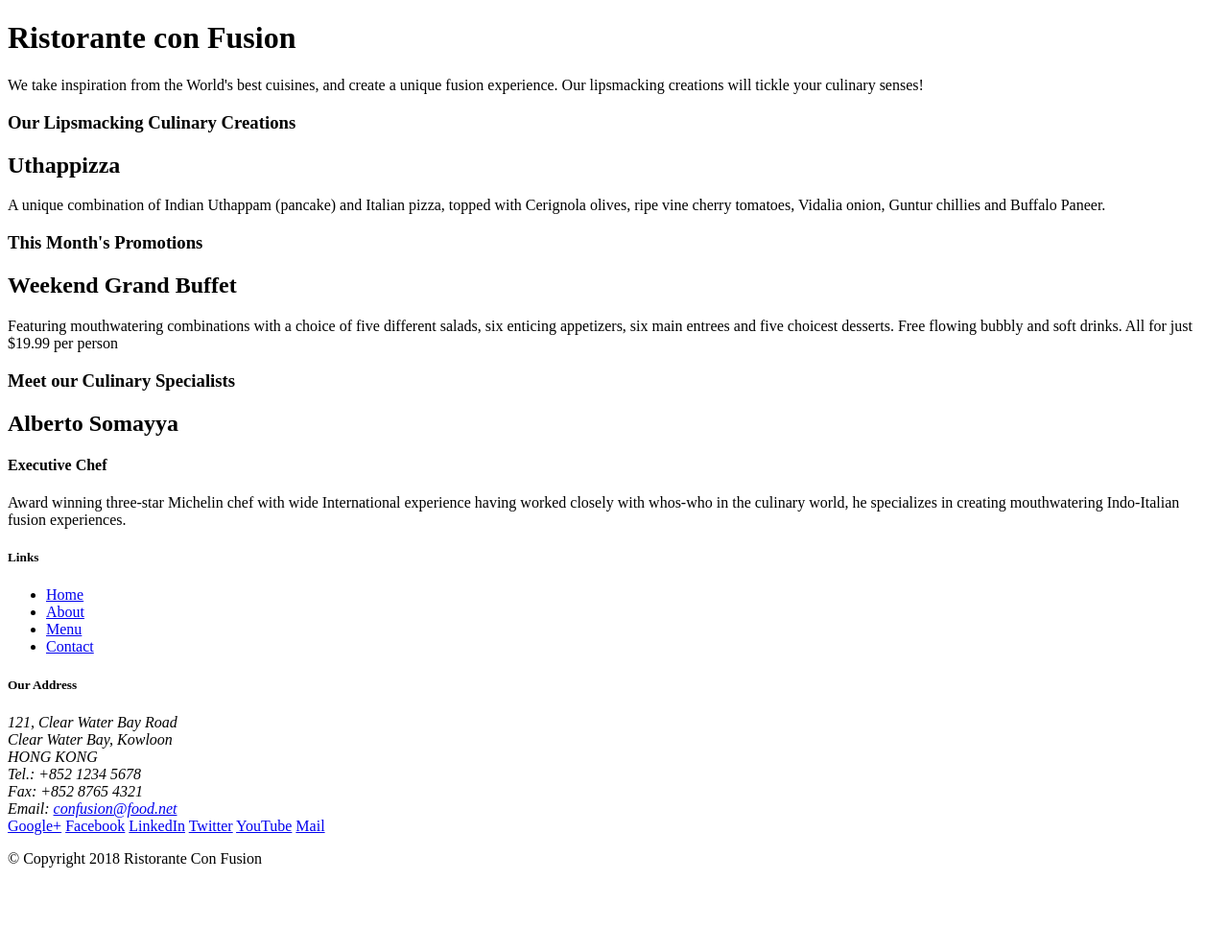
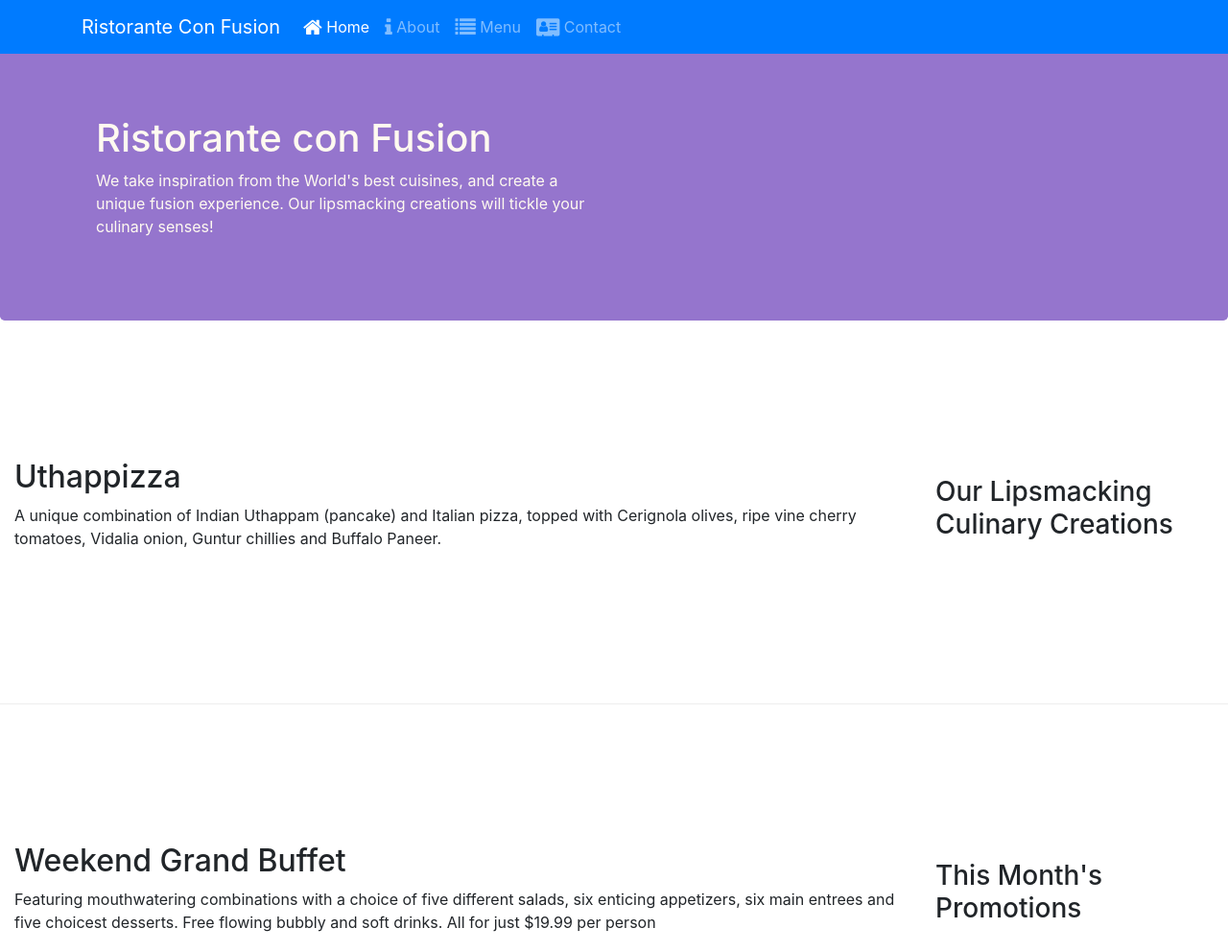
Before and after one commit to letrinh15042002/FER, a website: page index.html in a window 1280 px wide. Shown: the top 992 px of the page at 96% size. Before the commit the page ends 920 px from the top, so only its background shows below. Drawn offline with nearby package versions, Linux system fonts and the light colour scheme.

Commit message:
icon Fonts

```diff
--- a/index.html
+++ b/index.html
@@ -3,51 +3,91 @@
 <head>
     <meta charset="UTF-8">
     <meta http-equiv="X-UA-Compatible" content="IE=edge">
-    <meta name="viewport" content="width=device-width, initial-scale=1.0">
-    <title>Document</title>
+    <meta name="viewport" content="width=device-width, initial-scale=1, shrink-to-fit=no">
+    <link rel="stylesheet" href="node_modules/bootstrap/dist/css/bootstrap.min.css">
+    <script src="node_modules/jquery/dist/jquery.slim.min.js"></script>
+    <script src="node_modules/popper.js/dist/umd/popper.min.js"></script>
+    <script src="node_modules/bootstrap/dist/js/bootstrap.min.js"></script>
+    <link rel="stylesheet" href="node_modules/font-awesome/css/font-awesome.min.css">
+    <link rel="stylesheet" href="node_modules/bootstrap-social/bootstrap-social.css">
+    <link rel="stylesheet" href="./style.css">
+
+
+
+        <title>Ristorante Con Fusion</title>
+        <style>
+
+
+
+
+        </style>
     </head>
+
     <body>
+      <nav class="navbar navbar-dark navbar-expand-sm bg-primary fixed-top">
 
-    <header>
-        <div>
-            <div>
-                <div>
+        <div class="container">
+          <button class="navbar-toggler" type="button" data-toggle="collapse" data-target="#Navbar">
+            <span class="navbar-toggler-icon"></span>
+        </button>
+           <a class="navbar-brand" href="#">Ristorante Con Fusion</a>
+              <div class="collapse navbar-collapse" id="Navbar">
+                <ul class="navbar-nav mr-auto">
+                    <li class="nav-item active"><a class="nav-link" href="#"><span class="fa fa-home fa-lg"></span> Home</a></li>
+                    <li class="nav-item"><a class="nav-link" href="./aboutus.html"><span class="fa fa-info fa-lg"></span> About</a></li>
+                    <li class="nav-item"><a class="nav-link" href="#"><span class="fa fa-list fa-lg"></span> Menu</a></li>
+                    <li class="nav-item"><a class="nav-link" href="#"><span class="fa fa-address-card fa-lg"></span> Contact</a></li>
+
+                </ul>
+              </div>
+
+        </div>
+
+
+
+    </nav>
+
+    <div class="">
+      <header class="jumbotron">
+        <div class="container">
+            <div class="row row-header">
+                  <div class="col-12 col-sm-6">
                     <h1>Ristorante con Fusion</h1>
                     <p>We take inspiration from the World's best cuisines, and create a unique fusion experience. Our lipsmacking creations will tickle your culinary senses!</p>
                 </div>
-                <div>
+                <div class="col-12 col-sm">
                 </div>
             </div>
         </div>
     </header>
 
     <div>
-        <div>
-            <div>
+        <div class="row row-content align-items-center">
+            <div class="col-12 col-sm-4 order-sm-last col-md-3">
                 <h3>Our Lipsmacking Culinary Creations</h3>
             </div>
-            <div>
+            <div class="col col-sm order-sm-first  col-md">
                 <h2>Uthappizza</h2>
                 <p>A unique combination of Indian Uthappam (pancake) and Italian pizza, topped with Cerignola olives, ripe vine cherry tomatoes, Vidalia onion, Guntur chillies and Buffalo Paneer.</p>
             </div>
         </div>
 
 
-        <div>
-            <div>
+        <div class="row row-content align-items-center">
+            <div class="col-12 col-sm-4 order-sm-last col-md-3">
                 <h3>This Month's Promotions</h3>
             </div>
-            <div>
+            <div class="col col-sm order-sm-first  col-md">
                 <h2>Weekend Grand Buffet</h2>
                 <p>Featuring mouthwatering combinations with a choice of five different salads, six enticing appetizers, six main entrees and five choicest desserts. Free flowing bubbly and soft drinks. All for just $19.99 per person </p>
             </div>
         </div>
 
-        <div>
-            <div>
+        <div class="row row-content align-items-center">
+            <div class="col-12 col-sm-4 order-sm-last col-md-3">
                 <h3>Meet our Culinary Specialists</h3>
             </div>
-            <div>
+            <div class="col col-sm order-sm-first  col-md">
                 <h2>Alberto Somayya</h2>
                 <h4>Executive Chef</h4>
                 <p>Award winning three-star Michelin chef with wide International experience having worked closely with whos-who in the culinary world, he specializes in creating mouthwatering Indo-Italian fusion experiences. </p>
@@ -55,47 +95,54 @@
         </div>
     </div>
 
-    <footer>
-        <div>
-            <div>
-                <div>
+    <footer class="">
+        <div class="container" >
+            <div class="row">
+                <div class="col-4 offset-1  col-sm-2">
                     <h5>Links</h5>
-                    <ul>
+                    <ul class="list-unstyled">
                         <li><a href="#">Home</a></li>
                         <li><a href="#">About</a></li>
                         <li><a href="#">Menu</a></li>
                         <li><a href="#">Contact</a></li>
                     </ul>
                 </div>
-                <div>
+                <div class="col-7 col-sm-5">
                     <h5>Our Address</h5>
                     <address>
                   121, Clear Water Bay Road<br>
                   Clear Water Bay, Kowloon<br>
                   HONG KONG<br>
-		              Tel.: +852 1234 5678<br>
-		              Fax: +852 8765 4321<br>
-		              Email: <a href="mailto:confusion@food.net">confusion@food.net</a>
+                  <i class="fa fa-phone fa-lg"></i>: +852 1234 5678<br>
+                  <i class="fa fa-fax fa-lg"></i>: +852 8765 4321<br>
+
+                  <i class="fa fa-envelope fa-lg"></i>:
+                  <a href="mailto:confusion@food.net">confusion@food.net</a>
                </address>
                 </div>
-                <div>
-                    <div>
-                        <a href="http://google.com/+">Google+</a>
-                        <a href="http://www.facebook.com/profile.php?id=">Facebook</a>
-                        <a href="http://www.linkedin.com/in/">LinkedIn</a>
-                        <a href="http://twitter.com/">Twitter</a>
-                        <a href="http://youtube.com/">YouTube</a>
-                        <a href="mailto:">Mail</a>
+                <div class="col-12 col-sm-4 align-self-center">
+                    <div class="text-center">
+                        <a class="btn btn-social-icon btn-google" href="http://google.com/+"><i class="fa fa-google-plus"></i></a>
+                        <a class="btn btn-social-icon btn-facebook" href="http://www.facebook.com/profile.php?id="><i class="fa fa-facebook"></i></a>
+                        <a class="btn btn-social-icon btn-linkedin" href="http://www.linkedin.com/in/"><i class="fa fa-linkedin"></i></a>
+                        <a class="btn btn-social-icon btn-twitter" href="http://twitter.com/"><i class="fa fa-twitter"></i></a>
+                        <a class="btn btn-social-icon btn-google" href="http://youtube.com/"><i class="fa fa-youtube"></i></a>
+                        <a class="btn btn-social-icon" href="mailto:"><i class="fa fa-envelope-o"></i></a>
+                        </div>
+
                 </div>
            </div>
-           </div>
-           <div>
-                <div>
+           <div class="row justify-content-center">
+                <div class="col-auto">
                     <p>© Copyright 2018 Ristorante Con Fusion</p>
                 </div>
            </div>
         </div>
     </footer>
 
+    </div>
+
+
+        <script src="js/script.js"></script>
       </body>
     </html>
--- /dev/null
+++ b/style.css
@@ -0,0 +1,37 @@
+body{
+    padding:50px 0px 0px 0px;
+    z-index:0;
+}
+
+.navbar-dark {
+    background-color: #512DA8;
+}
+.row-header{
+    margin:0px auto;
+    padding:0px;
+}
+
+.row-content {
+    margin:0px auto;
+    padding: 50px 0px 50px 0px;
+    border-bottom: 1px ridge;
+    min-height:400px;
+}
+
+.footer{
+    background-color: #D1C4E9;
+    margin:0px auto;
+    padding: 20px 0px 20px 0px;
+}
+.jumbotron {
+    padding:70px 30px 70px 30px;
+    margin:0px auto;
+    background: #9575CD ;
+    color:floralwhite;
+}
+
+address{
+    font-size:80%;
+    margin:0px;
+    color:#0f0f0f;
+}
```
Also changed, not shown: aboutus.html (added, +165 -0 lines), package.json (+7 -1 lines), 1 other file. Lines whose indentation alone changed are shown as unchanged.
